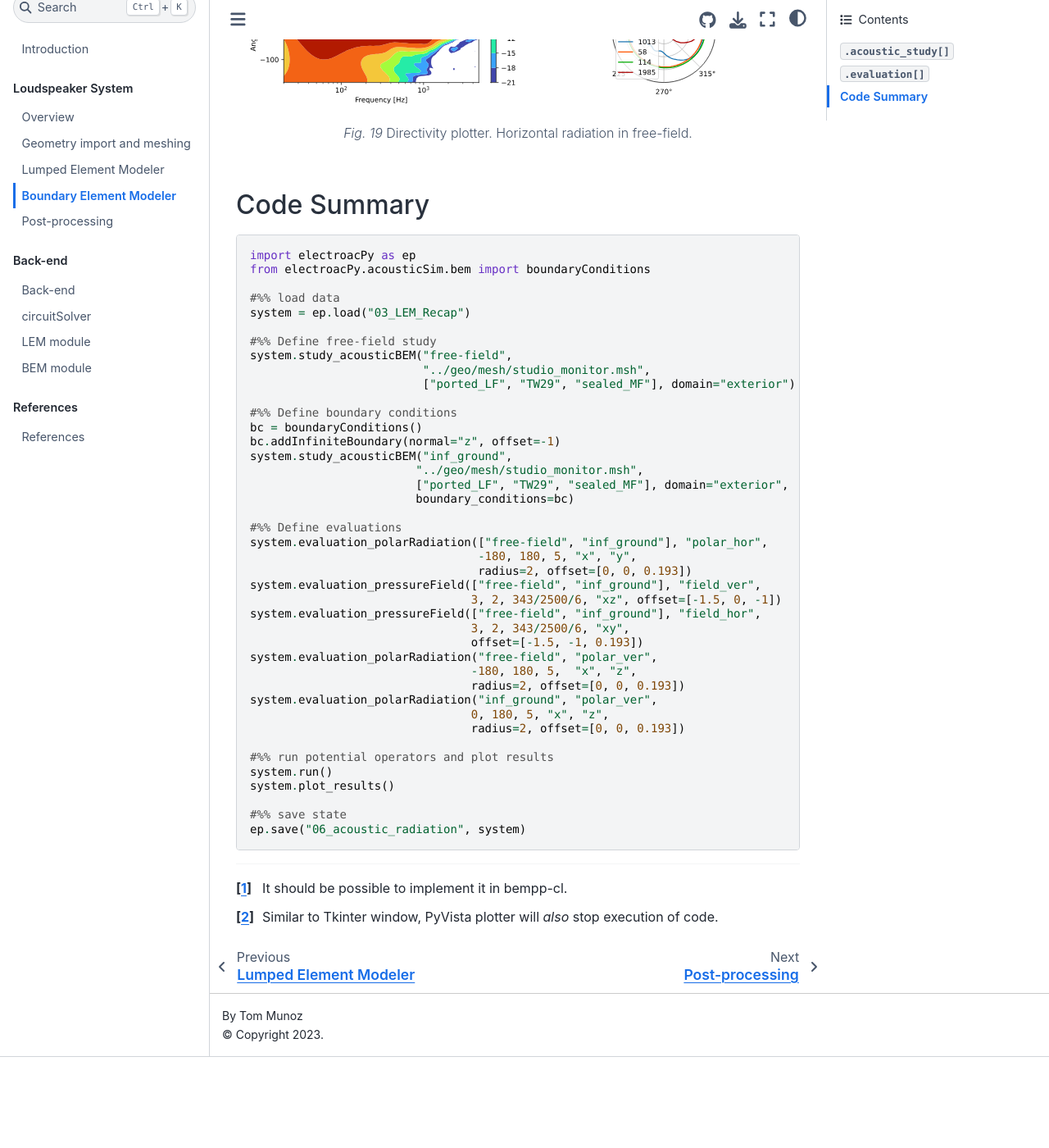
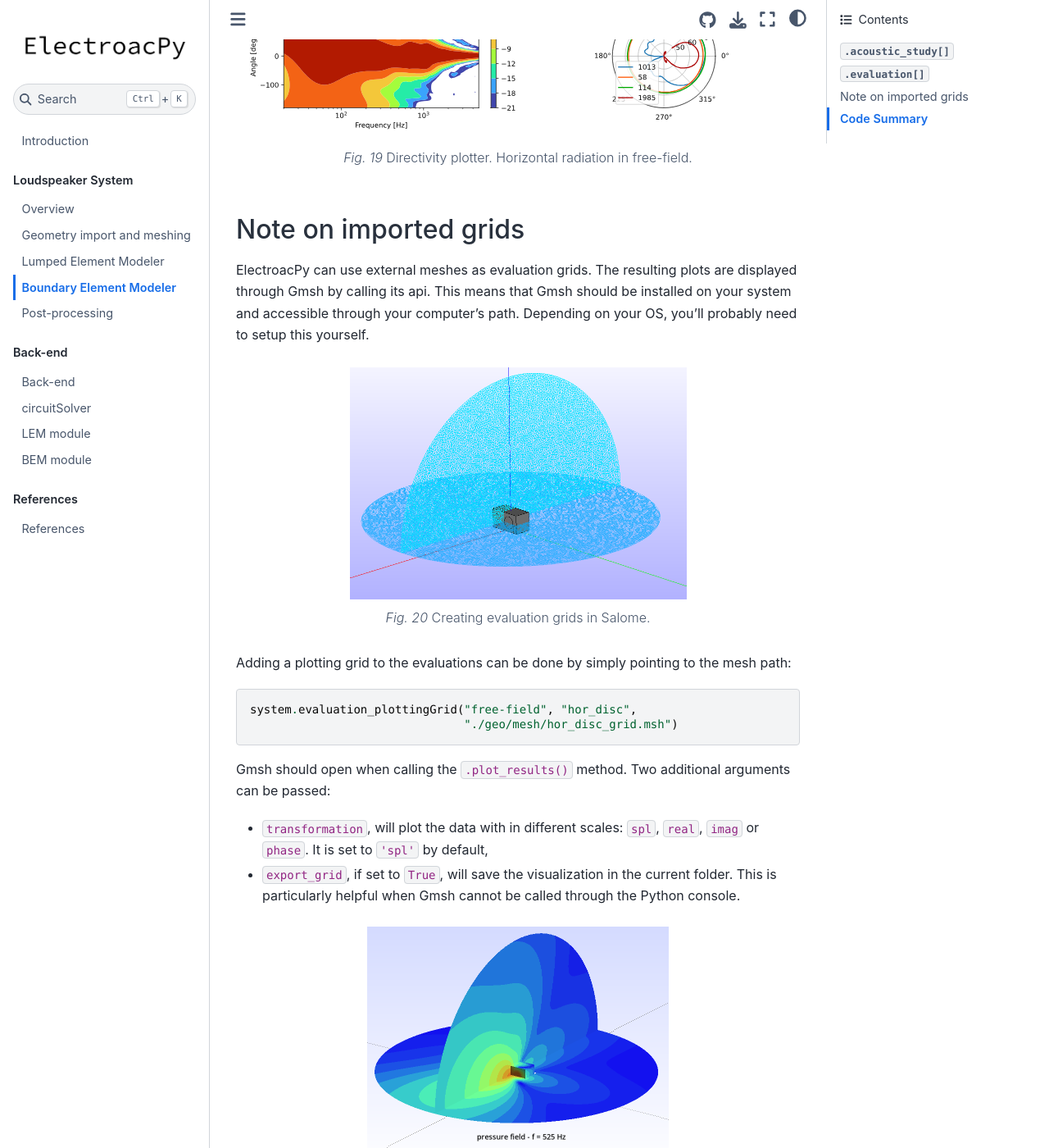
Before and after one commit to TomMunoz3772/electroacPy, a Jupyter Book: the page built from docs/04-BEM_modeler.md, in a window 1280 px wide and 1400 px high, scrolled down 6904 px. Shown: the whole window at 82% size. Built offline with Jupyter Book 1.0.4 settings and Sphinx 7.4.7 and the Sphinx Book theme 1.1.4, drawn with Linux system fonts in a browser that asks for light colours; before the commit the page ends 8193 px from its top, so only the background shows below that; some of the changed text lies outside the part shown.

Commit message:
plot and related doc update

````diff
--- a/docs/04-BEM_modeler.md
+++ b/docs/04-BEM_modeler.md
@@ -71,13 +71,14 @@ Estimated pressure on boundary.
 ## `.evaluation[]`
 While computing the boundary pressure is the most computationally expensive step, it doesn't provide a complete picture of the system. Information about the system's radiated pressure (e.g. directivity, baffle diffraction, etc.) is obtained through the **evaluation** class, which efficiently automates the placement of observation points and visualization of results.
 
-When an acoustic study is created, an **evaluation** object is automatically created. Hence, in regards to evaluations, the "only" functionality of **loudspeakerSystem** is to populate `.evaluation["reference_study"]` with observation setups. For now, there are five different observation types:
+When an acoustic study is created, an **evaluation** object is automatically created. Hence, in regards to evaluations, the "only" functionality of **loudspeakerSystem** is to populate `.evaluation["reference_study"]` with observation setups. Six different observation types are available:
 
 - `.evaluation_polarRadiation()`, get directivity information,
 - `.evaluation_pressureField()`, pressure across rectangular screens,
 - `.evaluation_fieldPoint()`, pressure at one (or more) user defined point,
 - `.evaluation_sphericalRadiation()`, acoustic radiation within a sphere of radius $r$,
-- `.boundingBox()`, pressure within a parallelepiped.
+- `.evaluation_boundingBox()`, pressure within a parallelepiped,
+- `.evaluation_plottingGrid()`, import an external grid (must be a triangular mesh).
 
 For our system, we define two polar radiations and two pressure-fields.
 ```python
@@ -165,7 +166,36 @@ Directivity plotter. Horizontal radiation in free-field.
 ```
 
 <!-- In that directivity plot, you can clearly see the limits of the simulation mesh. Because the mesh is relatively coarse, the accuracy of the results decreases significantly at high frequencies, to the point where the off-axis (±180°) pressure is no longer correct. Using a finer mesh will give better results, but will be longer to compute.  -->
+## Note on imported grids
+ElectroacPy can use external meshes as evaluation grids. The resulting plots are displayed through Gmsh by calling its api. This means that Gmsh should be installed on your system and accessible through your computer's path. Depending on your OS, you'll probably need to setup this yourself.
 
+```{figure} ./boundary_images/grid_import_discs.png
+    :name: imported-grid
+    :scale: 50%
+
+Creating evaluation grids in Salome.
+```
+
+Adding a plotting grid to the evaluations can be done by simply pointing to the mesh path:
+```python
+system.evaluation_plottingGrid("free-field", "hor_disc",
+                               "./geo/mesh/hor_disc_grid.msh")
+```
+
+Gmsh should open when calling the `.plot_results()` method. Two additional arguments can be passed:
+
+- `transformation`, will plot the data with in different scales: `spl`, `real`, `imag` or `phase`. It is set to `'spl'` by default,
+- `export_grid`, if set to `True`, will save the visualization in the current folder. This is particularly helpful when Gmsh cannot be called through the Python console.
+
+
+```{figure} ./boundary_images/grid_gmsh_plotter.png
+    :name: grid-SPL-plot
+    :scale: 50%
+
+Custom grid through Gmsh viewer.
+```
+
+We won't discuss the Gmsh viewer here as it is out of the scope of this documentation. However, you can access viewing options through the `Tools/Options` menu. From there you can change the color map and intervals, view names, visibility, and so on.
 
 ## Code Summary
 ```python
--- a/docs/_config.yml
+++ b/docs/_config.yml
@@ -22,8 +22,8 @@ bibtex_bibfiles:
 # Information about where the book exists on the web
 repository:
   url: https://github.com/TchoumTchoum/electroacPy/  # Online location of your book
-  path_to_book: _documentation # Optional path to your book, relative to the repository root
-  branch: main  # Which branch of the repository should be used when creating links (optional)
+  path_to_book: docs # Optional path to your book, relative to the repository root
+  branch: main       # Which branch of the repository should be used when creating links (optional)
 
 # Add GitHub buttons to your book
 # See https://jupyterbook.org/customize/config.html#add-a-link-to-your-repository
````
Also changed, not shown: docs/boundary_images/grid_gmsh_plotter.png (added), docs/boundary_images/grid_import_discs.png (added), 3 other files.
